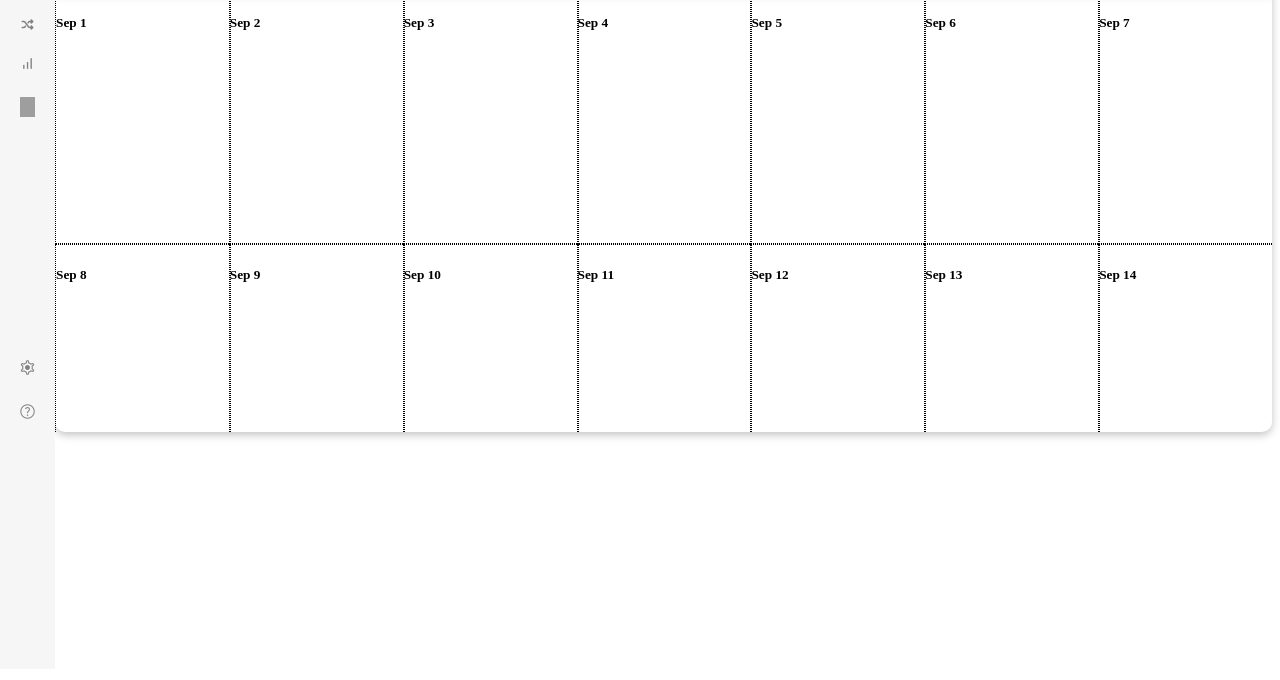
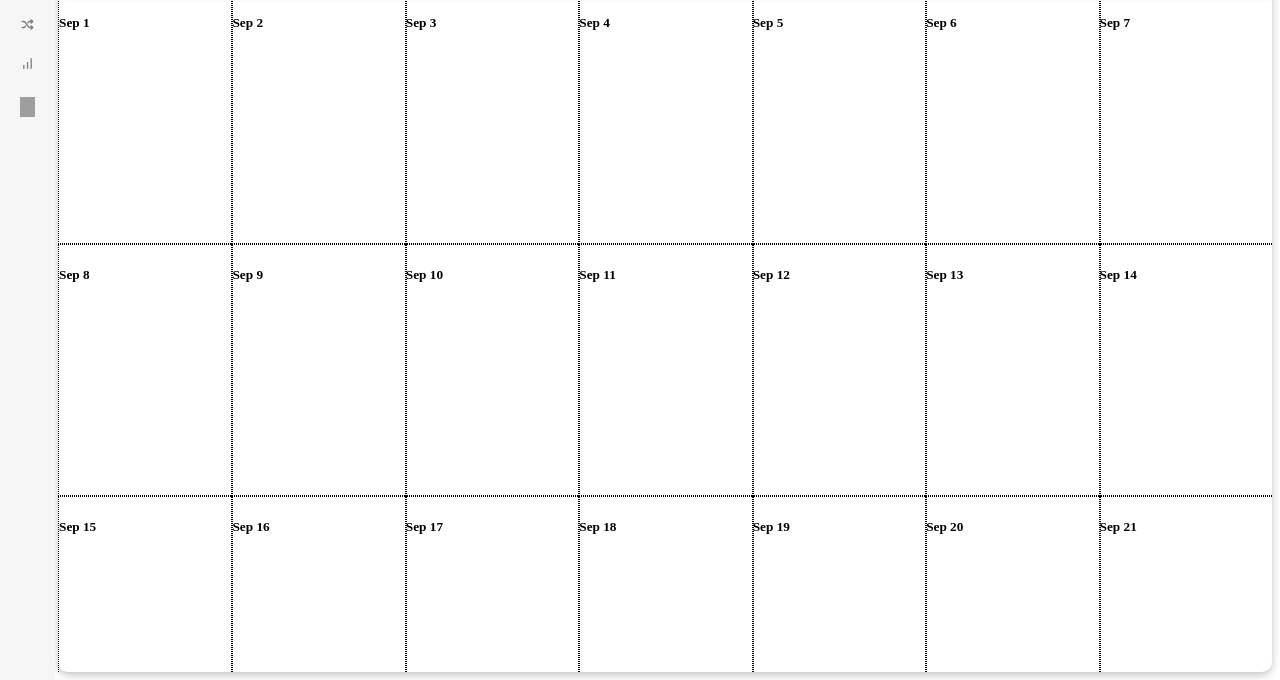
Before and after one commit to anirudha2097/CoSchedule_clone, a plain HTML site: page calender.html in a window 1280 px wide. Shown: the part 131-811 px from the top of the page. Drawn offline with nearby package versions, Linux system fonts and the light colour scheme; grey boxes are pictures that could not be loaded.

Commit message:
modified calender

```diff
--- a/calender.css
+++ b/calender.css
@@ -1,9 +1,8 @@
 #whole{
     /* border: 1px solid black; */
-    width: 1250px;
-    height: 500px;
+    width: 100vw;
     margin: auto;
-    margin-left: 47px;
+    margin-left: 50px;
     margin-top: -10px;
     /* overflow-y: scroll; */
 }
@@ -117,7 +116,7 @@
 }
 #calender{
     width: 100%;
-    height: 440px;
+    height: 85vh;
     display: grid;
     grid-template-columns: repeat(7,1fr);
     gap: -3px;
--- a/sidebar.css
+++ b/sidebar.css
@@ -1,6 +1,6 @@
 #sidebar{
     width: 55px;
-    height: 100vh;
+    /* height: 100vh; */
     position: fixed;
     top: 0;
     left: 0;
@@ -23,7 +23,7 @@
     color: #5f5e5e;
 }
 #sidebar>div:nth-child(3){
-    margin-top: 210px;
+    margin-top: 550px;
 }
 #sidebar>div>img{
     width: 15px;
```
